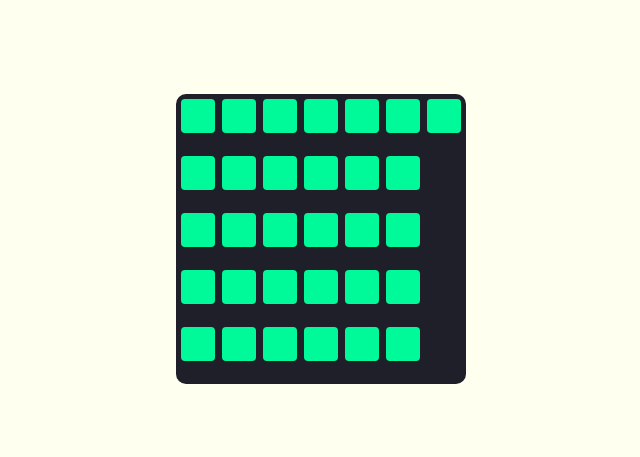
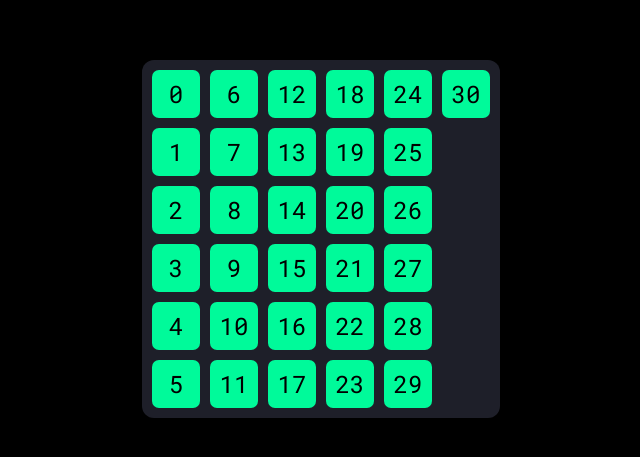
Before and after one commit to tasmankingsley/consistency-graph, a Svelte app: page / in a window 1280 px wide. Shown: the part 161-618 px from the top of the page, without its empty margins (319-959 px from the left). Built offline with nearby package versions, Linux system fonts and the light colour scheme.

Commit message:
grid fix

```diff
--- a/src/App.svelte
+++ b/src/App.svelte
@@ -10,7 +10,7 @@
 <div class="main">
     <div class="grid">
       {#each days as day}
-        <div class="day"></div>
+        <div class="day">{day}</div>
       {/each}
     </div>
 </div>
@@ -26,24 +26,27 @@
 .grid {
   display: grid;
   grid-auto-flow: column;
-  grid-template-rows: repeat(5, 1fr);
+  grid-template-rows: repeat(6, 1fr);
   grid-template-columns: repeat(6, 1fr);;
-  width: 280px;
-  height: 280px;
+  width: auto;
+  height: auto;
   margin: auto;
   background-color: #1e1f29;
-  border-radius: 10px;
-  row-gap: 5px;
-  column-gap: 5px;
-  padding: 5px;
+  border-radius: 12px;
+  row-gap: 10px;
+  column-gap: 10px;
+  padding: 10px;
+  /* border: 1px solid white; */
 }
 
 .day {
-  width: 1.5rem;
-  height: 1.5rem;
+  width: 38px;
+  height: 38px;
+  line-height: 38px;
+  font-size: 1.5rem;
   background-color: #00fa9a;
   padding: 5px;
-  border-radius: 4px;
+  border-radius: 7px;
   text-align: center;
 }
 
--- a/src/style.css
+++ b/src/style.css
@@ -1,7 +1,13 @@
+@import url('https://fonts.googleapis.com/css2?family=Roboto+Mono:wght@300&display=swap');
+@import url('https://fonts.googleapis.com/css2?family=Roboto+Mono:wght@400&display=swap');
+
 html {
-    background-color: #fffff0;
+    background-color: #000;
+    font-family: 'Roboto Mono', monospace;
+    font-weight: 400;
+    font-size: 1rem;
 }
 
 body {
-    margin: 0;
+    margin: 0 auto;
 }
```
